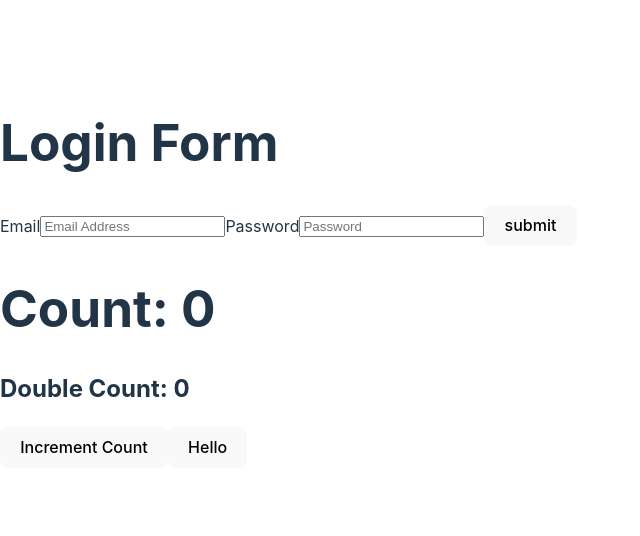
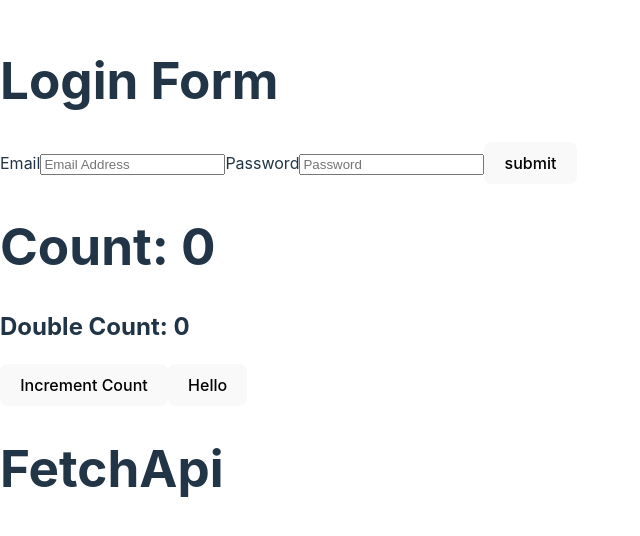
Before and after one commit to iamsabitak/vite-project-ts, a React (Vite) app: page / in a window 1280 px wide. Shown: the part 126-662 px from the top of the page, without its empty margins (0-640 px from the left). Built offline with nearby package versions, Linux system fonts and the light colour scheme.

Commit message:
implement FetchApi in app.tsx

```diff
--- a/src/App.tsx
+++ b/src/App.tsx
@@ -3,6 +3,7 @@ import React from "react";
 // import Customer from "./Customer";
 import Login from "./Login";
 import MemoizationExample from "./MemoizationExample";
+import FetchApi from "./FetchApi";
 
 const App: React.FC = () => {
   return (
@@ -11,6 +12,7 @@ const App: React.FC = () => {
       {/* <Customer name="peter" email="sabitakhadka091@gmail.com" age={10} /> */}
       <Login />
       <MemoizationExample />
+      <FetchApi/>
     </div>
   );
 };
```
